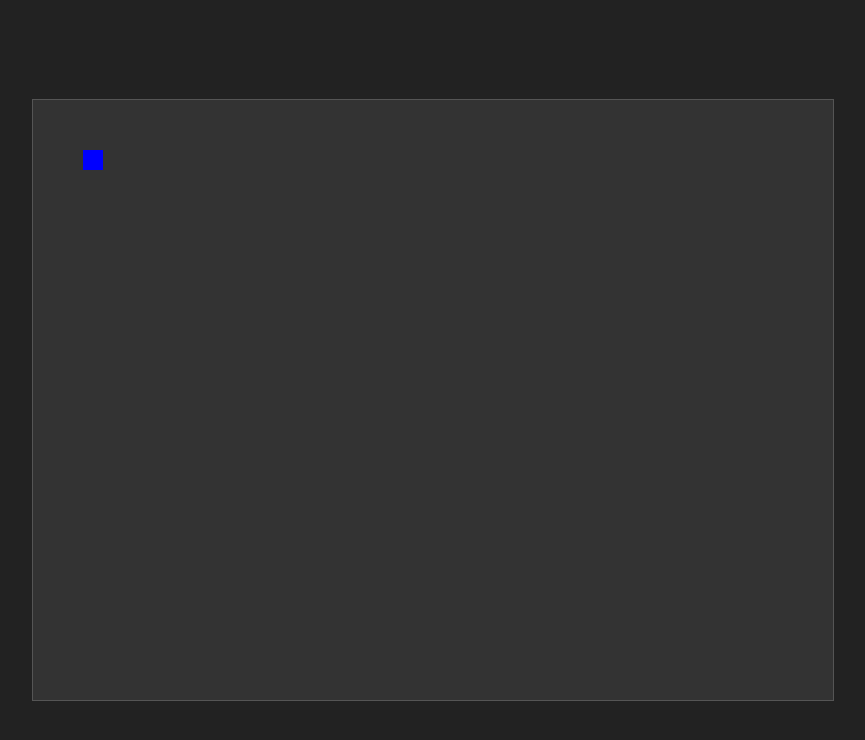
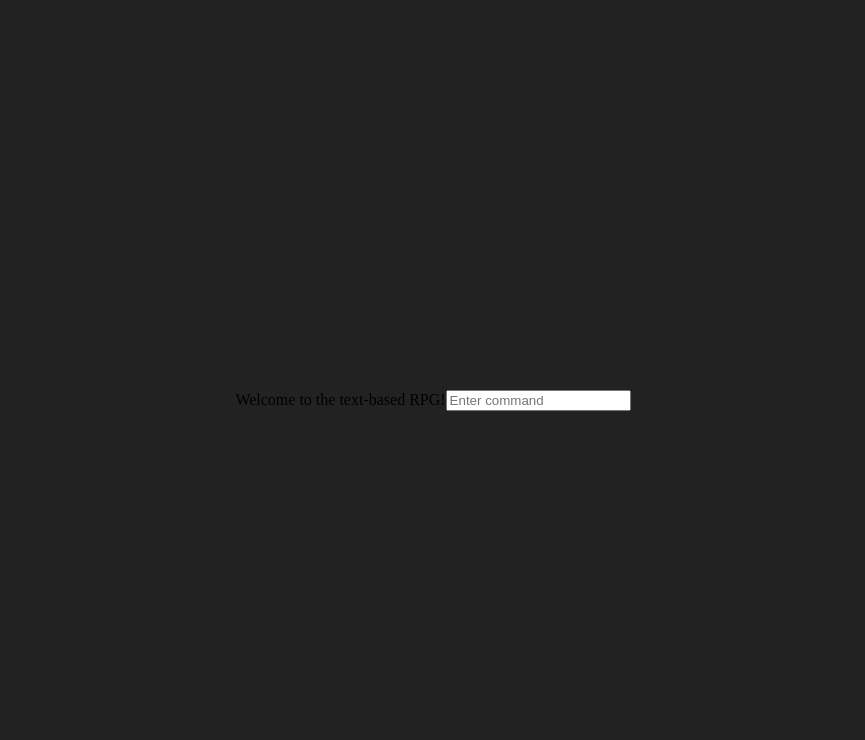
Before and after one commit to heystudent3/geminiTest, a plain HTML site: page client/index.html in a window 1280 px wide. Shown: the whole page, without its empty margins (207-1072 px from the left). Drawn offline with Linux system fonts and the light colour scheme.

```diff
--- a/client/index.html
+++ b/client/index.html
@@ -5,7 +5,8 @@
     <link rel="stylesheet" href="styles.css">
 </head>
 <body>
-    <canvas id="gameCanvas" width="800" height="600"></canvas>
+    <div id="gameOutput"></div>
+    <input type="text" id="commandInput" placeholder="Enter command">
     <script src="script.js"></script>
 </body>
 </html>
--- a/client/script.js
+++ b/client/script.js
@@ -1,12 +1,7 @@
 console.log("Client script loaded.");
 
-const canvas = document.getElementById('gameCanvas');
-const ctx = canvas.getContext('2d');
-
-const playerSize = 20; // Size of the player square
-const playerColor = 'blue'; // Color of the player
-let playerX = 50; // Initial player X position
-let playerY = 50; // Initial player Y position
+const gameOutput = document.getElementById('gameOutput');
+const commandInput = document.getElementById('commandInput');
 
 let websocket;
 
@@ -23,6 +18,7 @@
         console.log('Received message:', event.data);
         // --- Handle messages from server here ---
         // For now, just log them
+        updateGameOutput(event.data);
     };
 
     websocket.onclose = () => {
@@ -38,20 +34,19 @@
     };
 }
 
-function drawPlayer() {
-    ctx.fillStyle = playerColor;
-    ctx.fillRect(playerX, playerY, playerSize, playerSize);
+function updateGameOutput(message) {
+    gameOutput.innerHTML += `<p>${message}</p>`;
 }
 
-function render() {
-    ctx.clearRect(0, 0, canvas.width, canvas.height); // Clear the canvas each frame
-    drawPlayer();
-}
-
-function gameLoop() {
-    render();
-    requestAnimationFrame(gameLoop);
-}
+commandInput.addEventListener('keydown', (event) => {
+    if (event.key === 'Enter') {
+        const command = commandInput.value;
+        console.log('Command entered:', command);
+        updateGameOutput(`> ${command}`); // Display the command in the game output
+        websocket.send(command); // Send the command to the server
+        commandInput.value = ''; // Clear the input field
+    }
+});
 
 connectWebSocket(); // Establish WebSocket connection when script loads
-gameLoop(); // Start the game loop
+updateGameOutput("Welcome to the text-based RPG!"); // Initial game message
```
Also changed, not shown: server/server.js (+18 -1 lines).
